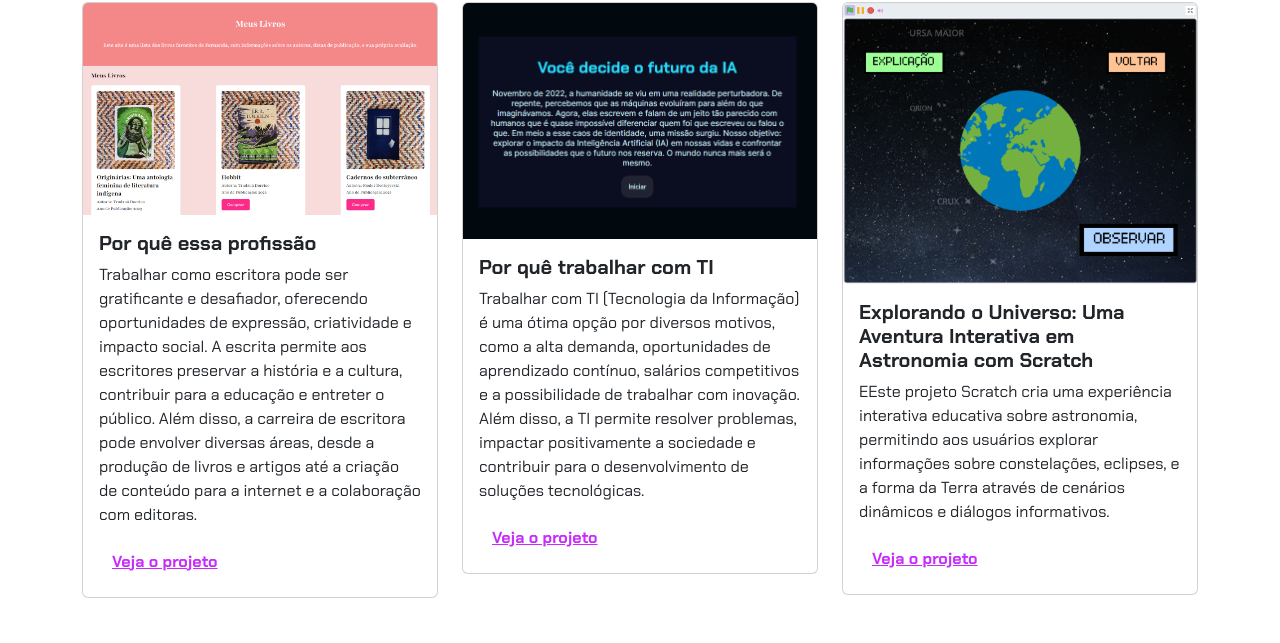
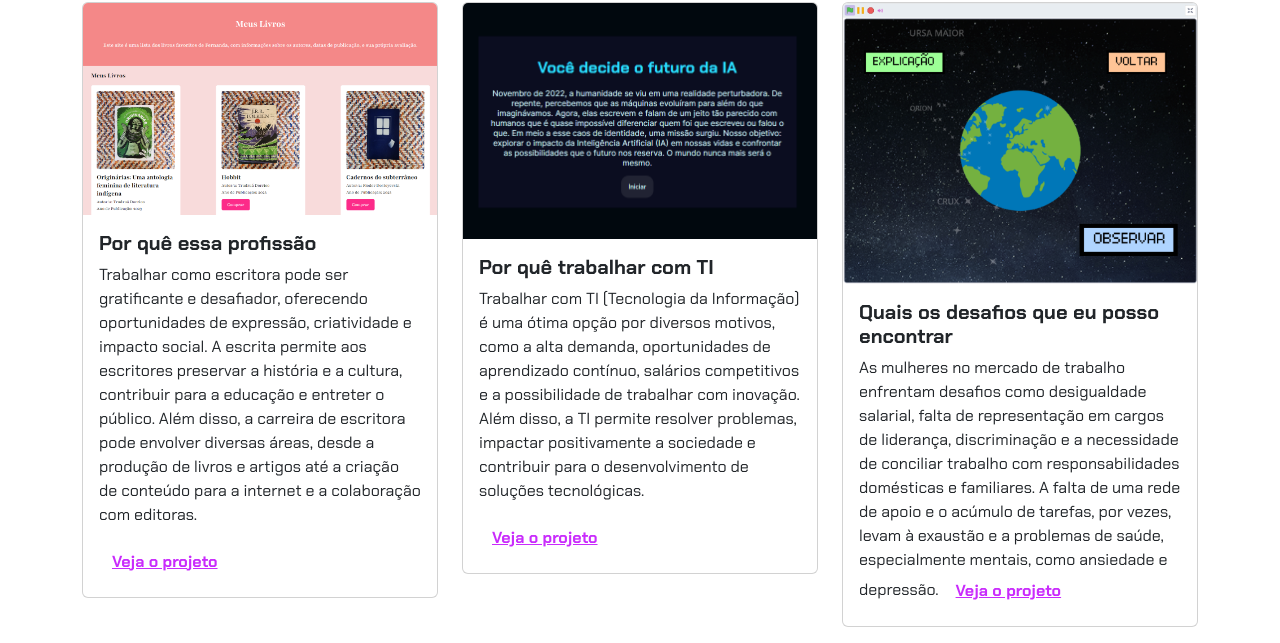
Before and after one commit to Luannathv/Alura, a plain HTML site: page index.html in a window 1280 px wide. Shown: the part 488-1131 px from the top of the page. Drawn offline with nearby package versions, Linux system fonts and the light colour scheme.

Commit message:
jiwfopjwfeop

```diff
--- a/index.html
+++ b/index.html
@@ -59,12 +59,9 @@
                 <div class="card">
                     <img src="img/projeto-3.png" class="card-img-top" alt="Imagem do projeto de biblioteca virtual">
                     <div class="card-body">
-                        <h5 class="card-title">Explorando o Universo: Uma Aventura Interativa em Astronomia com Scratch
+                        <h5 class="card-title">Quais os desafios que eu posso encontrar
                         </h5>
-                        <p class="card-text">EEste projeto Scratch cria uma experiência interativa educativa sobre
-                            astronomia, permitindo aos usuários explorar informações sobre constelações, eclipses, e a
-                            forma da Terra através de cenários dinâmicos e diálogos informativos.
-                        </p>
+                        <p class="card-text">As mulheres no mercado de trabalho enfrentam desafios como desigualdade salarial, falta de representação em cargos de liderança, discriminação e a necessidade de conciliar trabalho com responsabilidades domésticas e familiares. A falta de uma rede de apoio e o acúmulo de tarefas, por vezes, levam à exaustão e a problemas de saúde, especialmente mentais, como ansiedade e depressão.
                         <button type="button" class="btn btn-link" data-bs-toggle="modal" data-bs-target="#modal3">Veja
                             o projeto</button>
                     </div>
```
